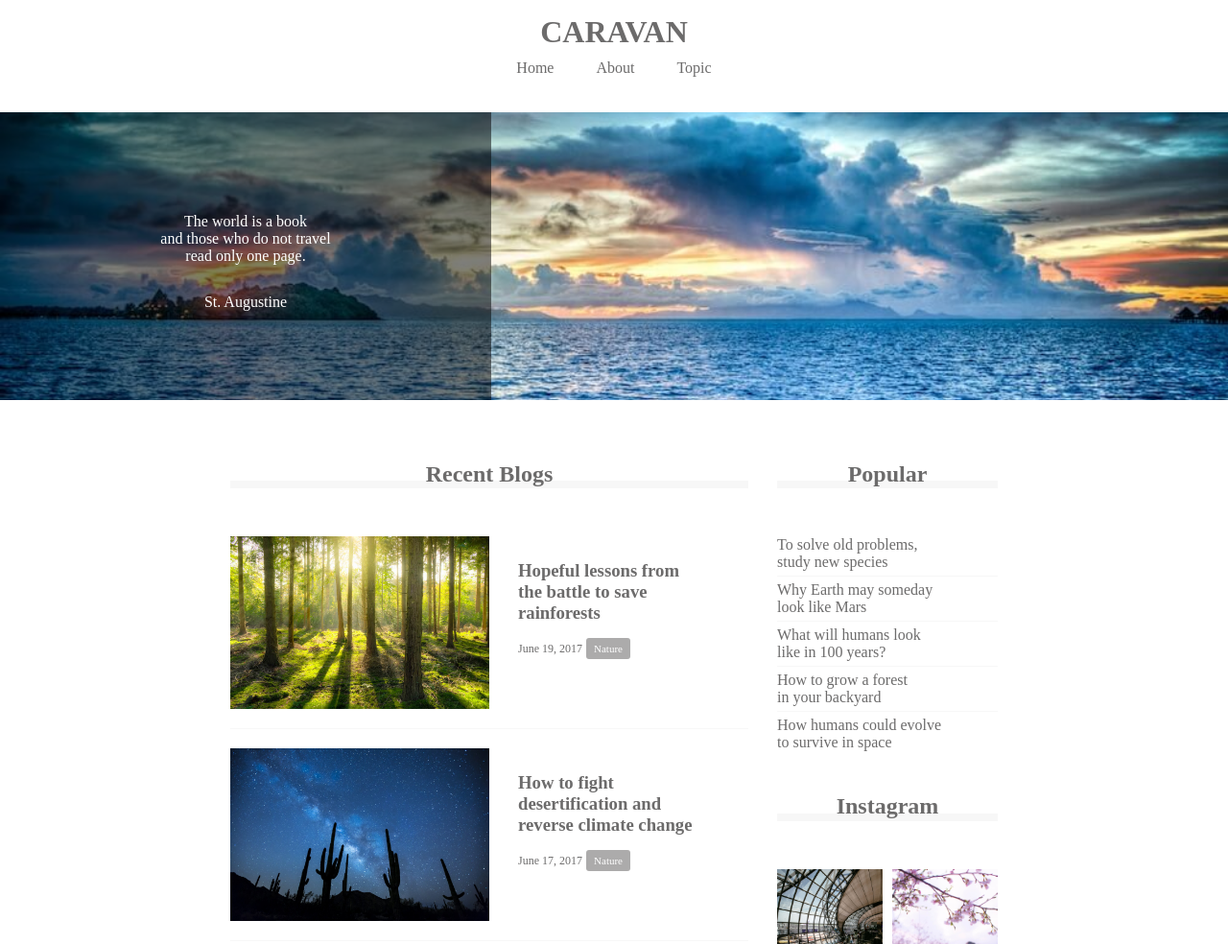
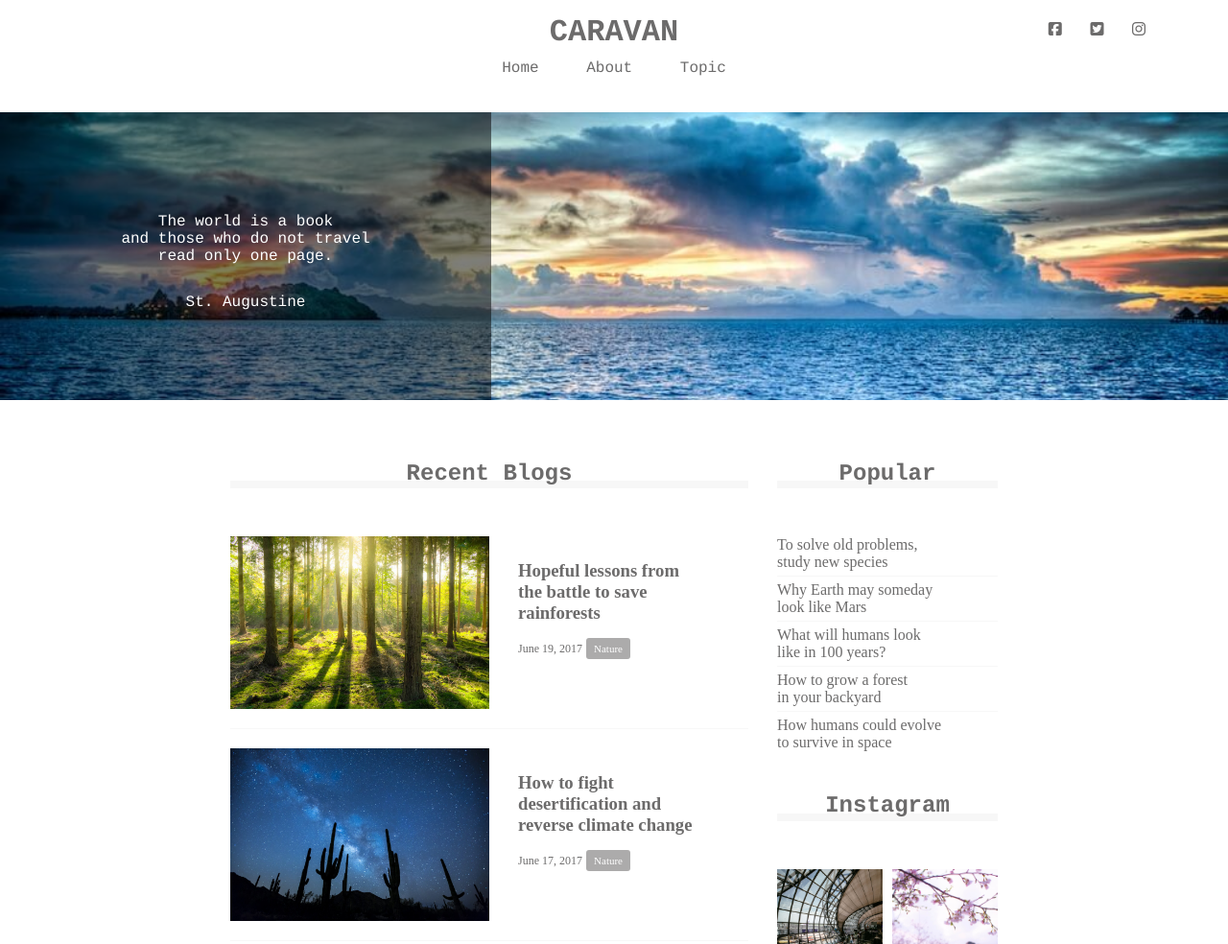
Before and after one commit to Najah7/dmm_webcamp_html_css, a plain HTML site: page 04_09/index.html in a window 1280 px wide. Shown: the top 984 px of the page at 96% size. Drawn offline with Linux system fonts and the light colour scheme.

Commit message:
✨ [Finish] HTML・CSSを学ぼう第9章終了

```diff
--- a/04_09/index.html
+++ b/04_09/index.html
@@ -5,6 +5,7 @@
     <meta charset="UTF-8">
     <meta name="viewport" content="width=device-width, initial-scale=1.0">
     <title>CARAVAN</title>
+    <script src="https://kit.fontawesome.com/f4cf5de79b.js" crossorigin="anonymous"></script>
     <link rel="stylesheet" href="style.css">
 </head>
 
@@ -12,6 +13,11 @@
     <header>
         <!-- TODO[x]:ヘッダーを作成 -->
         <h1 class="title"><a href="index.html">CARAVAN</a></h1>
+        <div class="social">
+            <i class="fab fa-facebook-square"></i>
+        <i class="fab fa-twitter-square"></i>
+        <i class="fab fa-instagram"></i>
+        </div>
         <nav>
             <ul class="nav-list">
                 <li class="nav-item"><a href="index.html">Home</a></li>
--- a/04_09/style.css
+++ b/04_09/style.css
@@ -13,6 +13,10 @@ a {
   text-decoration: none;
 }
 
+header, nav, h2, .main-visual, footer {
+  font-family: Chalkduster, "Bradley Hand", Courier, "Segoe Print", sans-serif;
+}
+
 
 /* ============ ヘッダー ========== */
 
@@ -21,11 +25,24 @@ header {
   padding: 15px 0;
   margin: 0 auto;
   text-align: center;
+  position: relative;
 }
 
 header .title {
   font-size: 32px;
 }
+
+.social {
+  position: absolute;
+  top: 22px;
+  right: 22px;
+}
+
+.social i {
+  display: inline-block;
+  margin-left: 20px;
+}
+
 
 nav {
   width: 100%;
```
